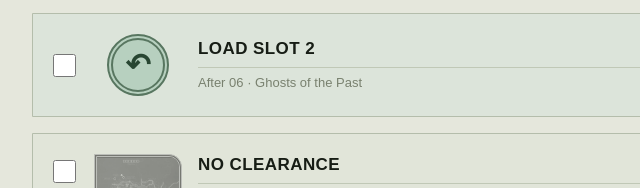
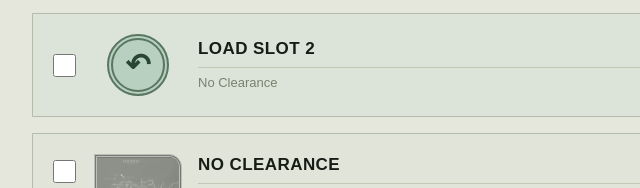
Before and after one commit to tsnl/ac3-guide, a website: page index.html in a window 1280 px wide. Shown: the part 5032-5220 px from the top of the page, 220-860 px from the left. Drawn offline with Linux system fonts and the light colour scheme; animation ran at ten frames a second.

Commit message:
Label checkpoint loads with the upcoming mission name

```diff
--- a/index.html
+++ b/index.html
@@ -294,8 +294,11 @@ function saveSlots(a){
  }).join('')}</div>${a.ending?'<small class="save-note">After credits, including system data</small>':''}`;
 }
 function renderActions(){
- $('checklist').innerHTML=ACTIONS.map(a=>{
-  if(a.type==='load')return `<li class="action load" id="${a.id}"><input type="checkbox" data-action="${a.id}" aria-label="Confirm loading Slot ${a.slot}, after ${pad(a.after)} ${esc(byId[a.after].title)}"><span class="icon" aria-hidden="true">↶</span><div><h2 class="mission-title">Load Slot ${a.slot}</h2><p>After ${pad(a.after)} · ${esc(byId[a.after].title)}${a.route?' · '+esc(a.route):''}</p></div></li>`;
+ $('checklist').innerHTML=ACTIONS.map((a,index)=>{
+  if(a.type==='load'){
+   const next=byId[ACTIONS[index+1].mission];
+   return `<li class="action load" id="${a.id}"><input type="checkbox" data-action="${a.id}" aria-label="Confirm loading Slot ${a.slot}, ${esc(next.title)}"><span class="icon" aria-hidden="true">↶</span><div><h2 class="mission-title">Load Slot ${a.slot}</h2><p>${esc(next.title)}${a.route?' · '+esc(a.route):''}</p></div></li>`;
+  }
   const m=byId[a.mission];
   return `<li class="action${a.ending?' ending':''}" id="${a.id}"><input type="checkbox" data-action="${a.id}" aria-label="Complete ${pad(m.id)} ${esc(m.title)}, visit ${a.visit}"><img class="mission-map" src="${esc(m.map)}" alt="" width="88" height="88" loading="${a.mission===1?'eager':'lazy'}" decoding="async"><div class="mission-body"><h2 class="mission-title">${a.ending?'<span class="star" aria-label="Ending">★</span>':''}<a href="ranks.html#mission-${m.id}">${esc(m.title)}</a></h2>${milestoneTable(a,m)}<dl class="fields">${a.decision?`<div class="field decision"><dt>Decision</dt><dd><strong>${esc(a.decision)}</strong></dd></div>`:''}<div class="field save"><dt>Save after</dt><dd>${saveSlots(a)}</dd></div></dl></div></li>`;
  }).join('');
```
Also changed, not shown: src/template.html (+5 -2 lines), README.md.
